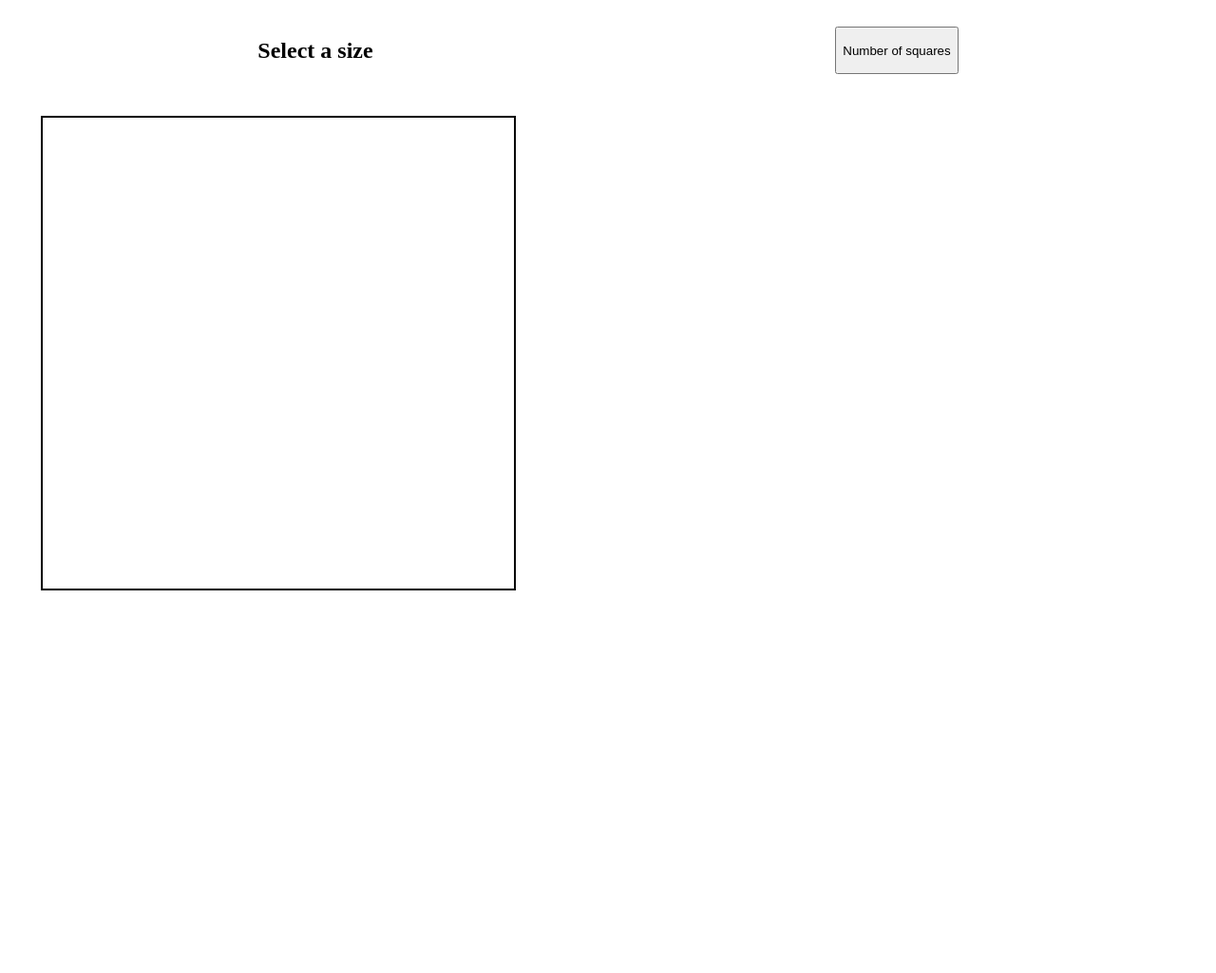
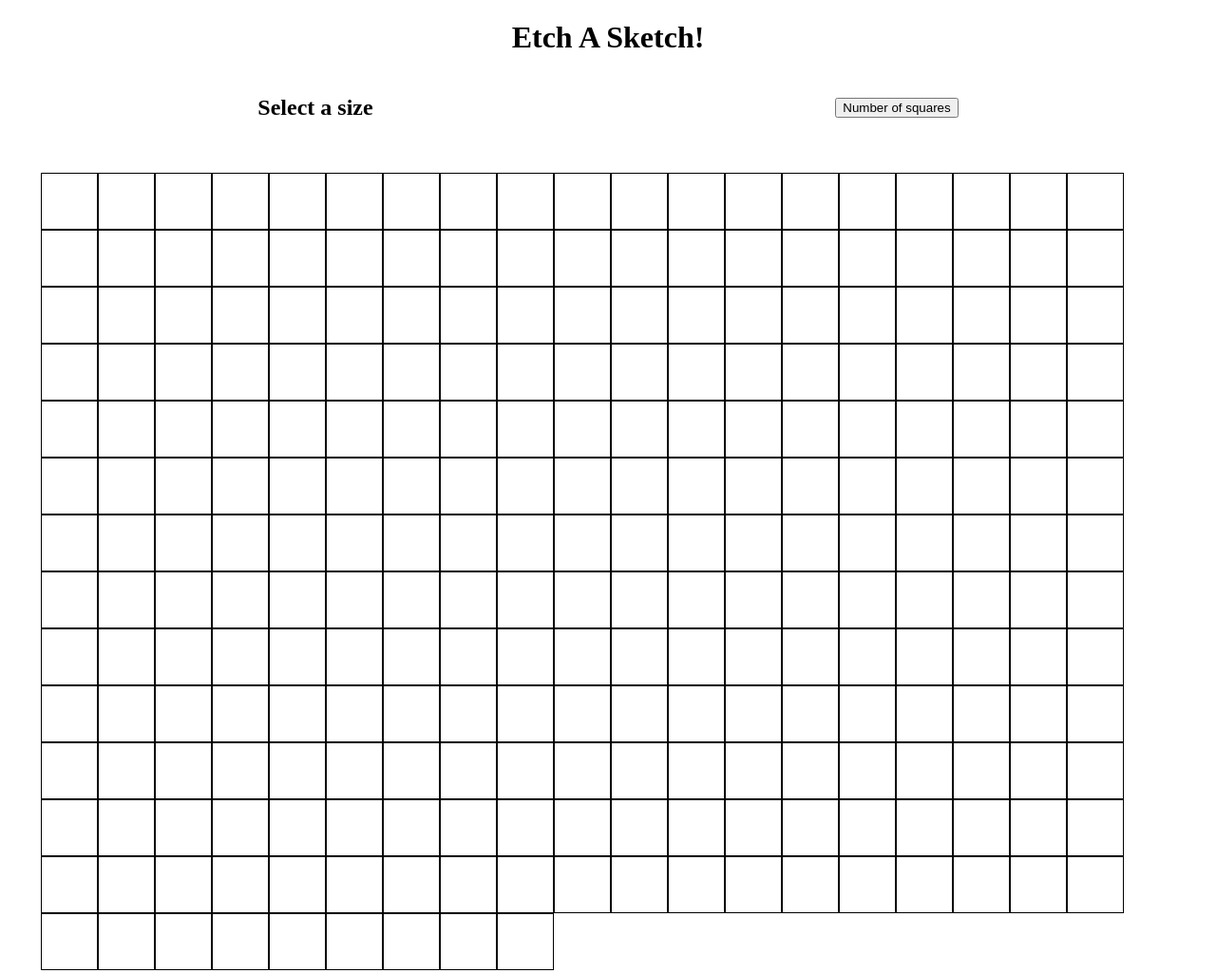
Before and after one commit to sharadd19/Etch-a-Sketch, a plain HTML site: page index.html in a window 1280 px wide. Shown: the whole page at 95% size. Before the commit the page ends 800 px from the top, so only its background shows below. Drawn offline with Linux system fonts and the light colour scheme.

Commit message:
Created a dynamic grid that changes on user input with changing colour if hovered over

```diff
--- a/index.html
+++ b/index.html
@@ -8,12 +8,13 @@
 </head>
 
 <body>
+    <h1>Etch A Sketch!</h1>
     <div class="size">
         <h2>Select a size</h2>
-        <button class="numberSquares">Number of squares</button>
+        <button class="numberOfSquares">Number of squares</button>
     </div>
-  <div class="board"></div>
-  <script src="script.js" defer></script>
+    <div class="board"></div>
+    <script src="script.js" defer></script>
 </body>
 
 </html>
--- a/script.js
+++ b/script.js
@@ -1,56 +1,43 @@
-const board = document.querySelector('.board');
-// const button = document.getElementById('popup');
-// console.log(grid);
+let board = document.querySelector('.board');
+let squaresPerSide = 16;
+let boardSize = 960;
+let button = document.querySelector('.numberOfSquares');
+const numOfSquares = squaresPerSide * squaresPerSide;
 
-// promptMessage = (tryAgain) => {
-//     let gridSize;
-//     let gridNumber;
+button.addEventListener('click', () => {
+    let gridNumber = prompt('How many squares do you want to create a new grid with?');
+    let gridSize = parseInt(gridNumber);
 
-//     if (tryAgain === "big")
-//     {
-//         gridNumber = prompt('Value too big. Select a number up to 100.');
-//         gridSize = parseInt(gridNumber);
-//     }
-//     else if (tryAgain === "nan") {
-//         gridNumber = prompt('Value not a number. Enter a number.');
-//         gridSize = parseInt(gridNumber);
-//     }
+    // We want to make sure the user's input is a number and is less than or equal to 100.
+    while ((isNaN(gridSize)) || (gridSize > 100)) {
+        gridNumber = prompt('Value is either not a number or is greater than 100. Enter a number less than or equal to 100.');
+        gridSize = parseInt(gridNumber);
+    };
+    let numOfSquares = gridSize * gridSize;
+    console.log(numOfSquares);
+    removeGrid();
+    createGrid(numOfSquares);
+})
 
-//     gridNumber = prompt('How many squares do you want to create a new grid with?');
-//     gridSize = parseInt(gridNumber);
+createGrid = (numOfSquares) => {
+    for (let i = 0; i< numOfSquares; i++) {
+        const div = document.createElement('div');
+        div.style.width = div.style.height = `${(boardSize/Math.sqrt(numOfSquares))}px`;
+        div.style.backgroundColor = 'white';
+        div.classList.add("cell");
+        board.appendChild(div);
 
-//     return gridSize;
-// }
-
-// button.addEventListener('click', () => {
-//     // Set max value to enter as 100.
-//     // let gridNumber = prompt('How many squares do you want to create a new grid with?');
-//     // console.log(gridNumber);
-//     // let gridSize = parseInt(gridNumber);
-//     const message = promptMessage();
-//     console.log(message);
-//     if (message > 100) {
-//         promptMessage(tryAgain="big");
-//     }
-//     else if (isNaN(message)) {
-//         promptMessage(tryAgain="nan");
-//     }
-// })
-
-createGrid = () => {
-
-    for (let i = 1; i< 257; i++) {
-        const div = document.createElement('div');
-
-        div.style.backgroundColor = 'black';
-
-        // div.addEventListener('mouseover', () => {
-        //     console.log(event);
-        //     div.style.backgroundColor = 'red';
-        // })
-        board.appendChild(div);
+        div.addEventListener('mouseover', () => {
+            div.style.backgroundColor = 'red';
+        })
     };
 }
 
+// Removing the cells one by one until there are none left
+removeGrid = () => {
+    while (board.firstChild) {
+        board.removeChild(board.firstChild);
+    }
+}
 
-createGrid();
+createGrid(numOfSquares);
--- a/styles.css
+++ b/styles.css
@@ -4,9 +4,7 @@
 
   .board {
     display: flex;
-    width: 500px;
-    height: 500px;
-    border: 2px solid black;
+    flex-wrap: wrap;
     margin: 35px;
 
   }
@@ -18,10 +16,13 @@
     align-items: center;
   }
   .numberSquares {
-    height: 50px;
+    height: 30px;
   }
 
-
-  .div {
-    border: 2px solid black;
+  h1 {
+    display: flex;
+    justify-content: center;
   }
+  .cell{
+    border: 1px solid black;
+  }
```
